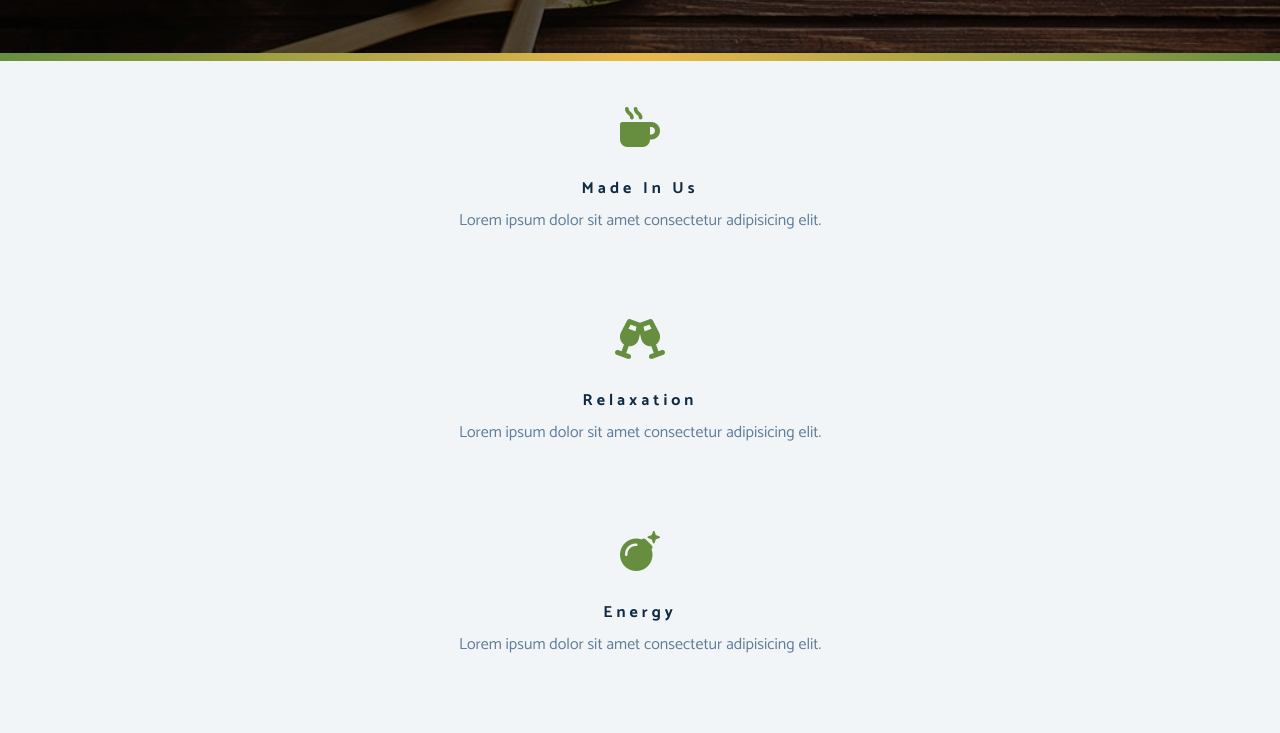
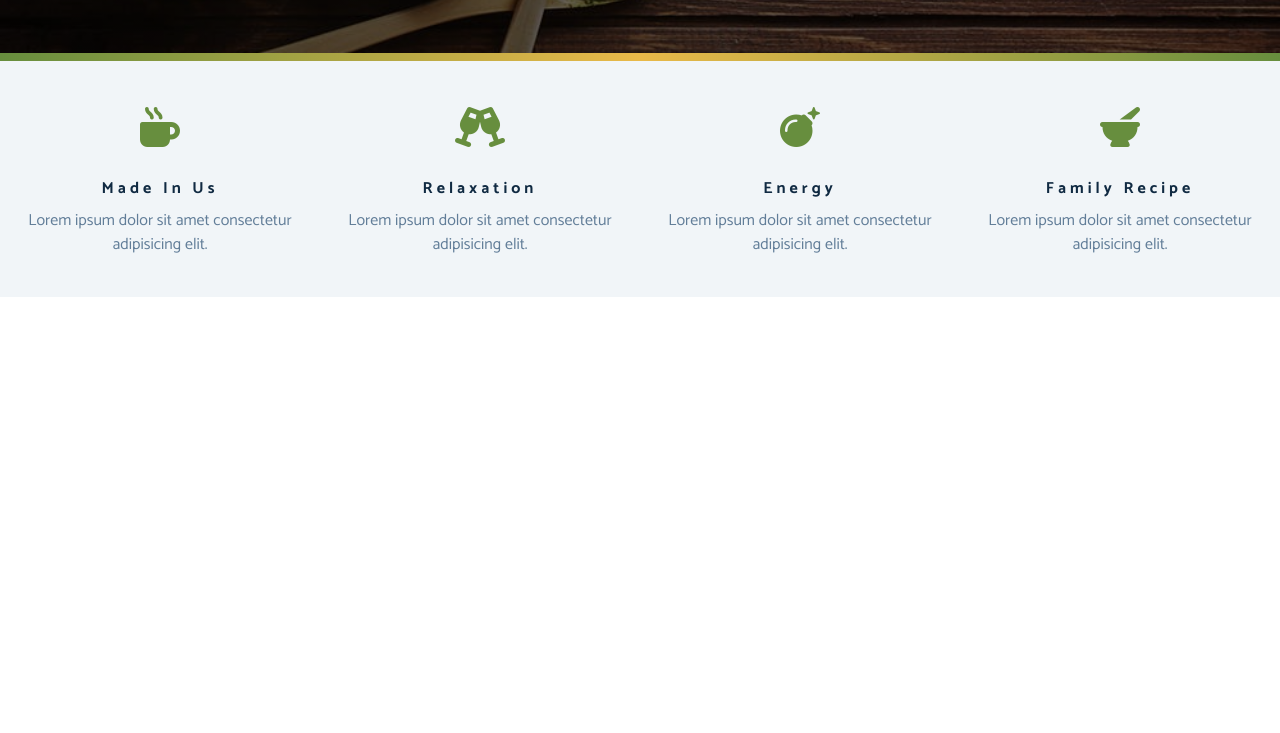
Before and after one commit to mggzmn/tea_station_project, a plain HTML site: page index.html in a window 1280 px wide. Shown: the part 747-1480 px from the top of the page. After the commit the page ends 1044 px from the top, so only its background shows below. Drawn offline with Linux system fonts and the light colour scheme; a web font is replaced by a local one.

Commit message:
skills section

```diff
--- a/css/styles.css
+++ b/css/styles.css
@@ -78,6 +78,12 @@ p {
     line-height: 1;
   }
 }
+.clearfix::after,
+.clearfix::before {
+  content: "";
+  clear: both;
+  display: table;
+}
 .header {
   min-height: 100vh;
   background: linear-gradient(rgba(0, 0, 0, 0.6), rgba(0, 0, 0, 0.6)), url("../images/main-bcg.jpeg") center/cover no-repeat fixed;
@@ -132,6 +138,8 @@ p {
 
 .skills {
   background: var(--clr-grey-10);
+  /*  display: flex;
+  flex-wrap: wrap; */
 }
 .skill {
   padding: 2.5rem 0;
@@ -157,3 +165,14 @@ p {
 .skill:hover .skill-icon {
   transform: translateY(-5px);
 }
+@media screen and (min-width: 576px) {
+  .skill {
+    float: left;
+    width: 50%;
+  }
+}
+@media screen and (min-width: 1200px) {
+  .skill {
+    width: 25%;
+  }
+}
```
